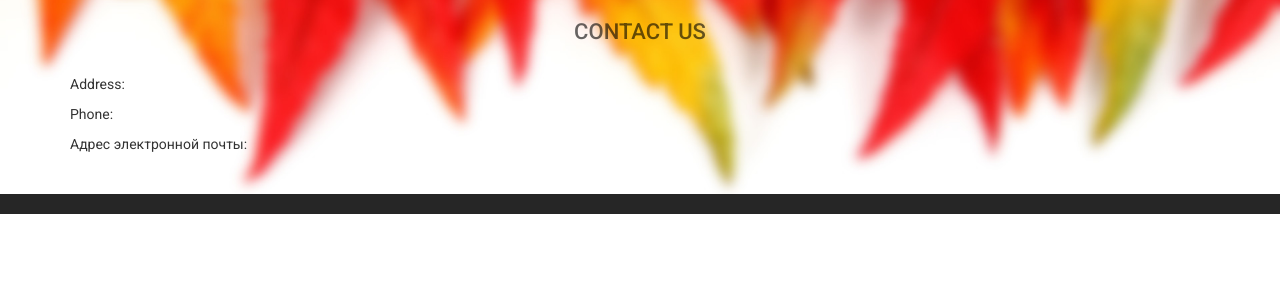
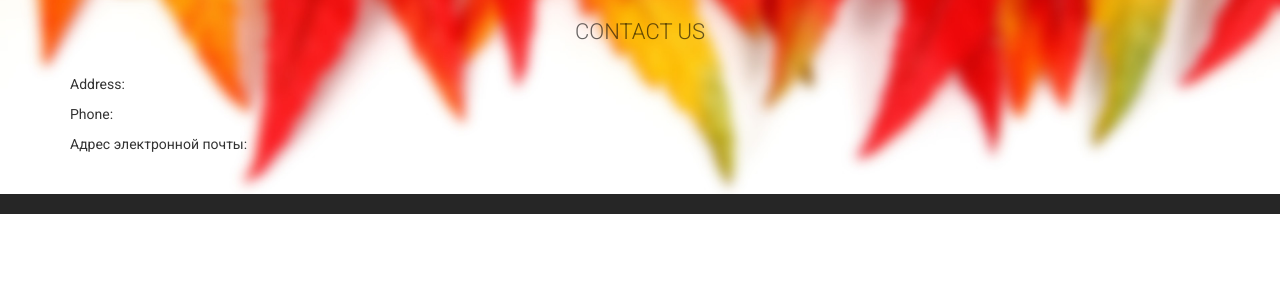
Before and after one commit to kmlxn/clothes, a Django app: template catalog/templates/catalog/contact.html in a window 1280 px wide. Shown: the part 253-553 px from the top of the page. Run offline with Django 3.2, Linux system fonts and the light colour scheme; the template is opened without the code that fills it, so the values that code supplies are empty.

Commit message:
Added cyrillic character set for Roboto font. All headers made thin.

```diff
--- a/catalog/static/catalog/css/main.css
+++ b/catalog/static/catalog/css/main.css
@@ -2,7 +2,7 @@
 /*************************
 *******Typography******
 **************************/
-@import url(http://fonts.googleapis.com/css?family=Roboto:400,300,400italic,500,700,100);
+@import url(http://fonts.googleapis.com/css?family=Roboto:400,300,400italic,500,700,100&subset=latin,cyrillic);
 @import url(http://fonts.googleapis.com/css?family=Open+Sans:400,800,300,600,700);
 @import url(http://fonts.googleapis.com/css?family=Abel);
 
@@ -38,6 +38,9 @@ a {
 
 h1, h2, h3, h4, h5, h6 {
   font-family: 'Roboto', sans-serif;
+}
+h1, h2, h3, h4, h5, h6, .h1, .h2, .h3, .h4, .h5, .h6 {
+    font-weight: 300;
 }
 
 .btn:hover,
```
